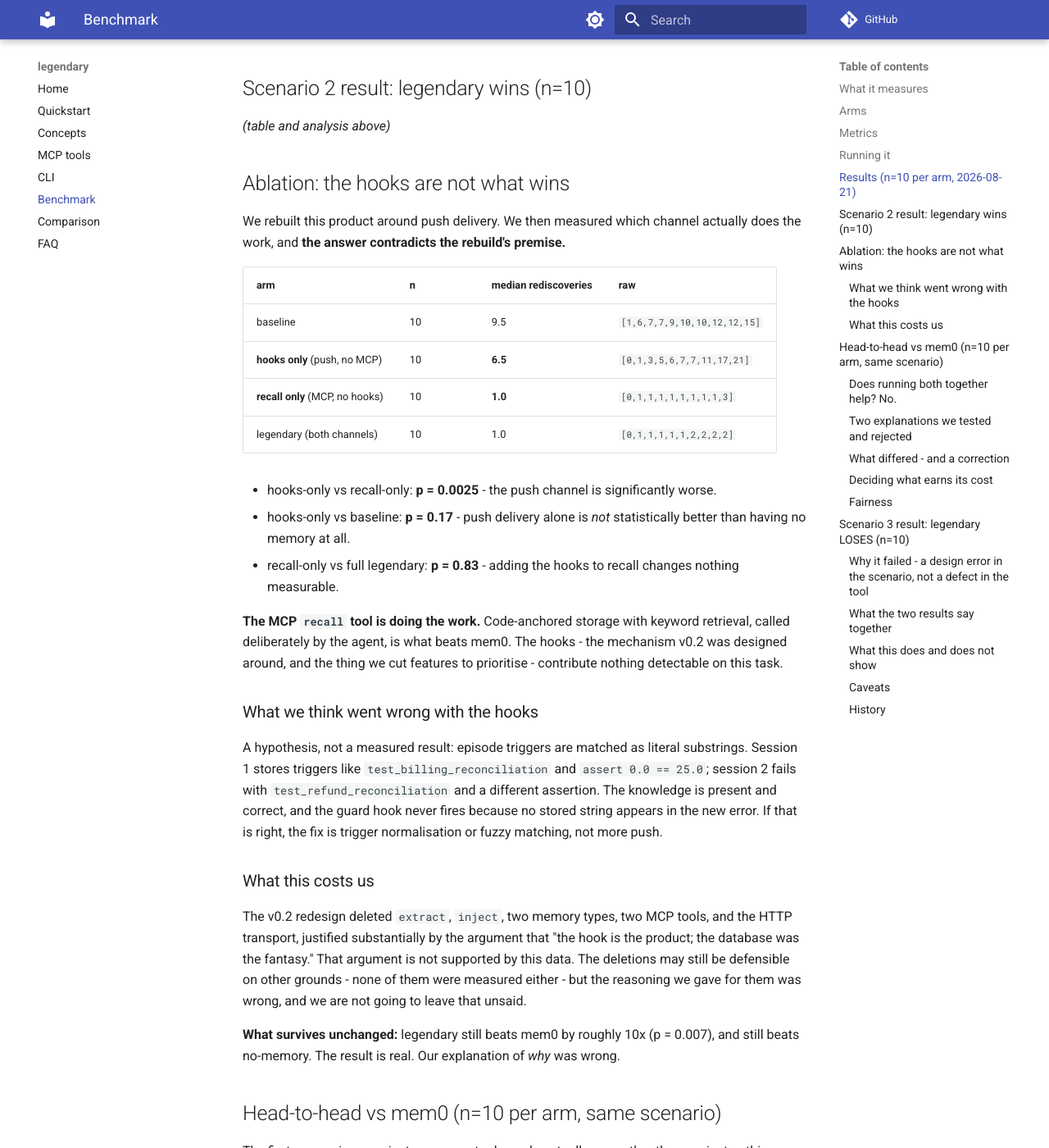
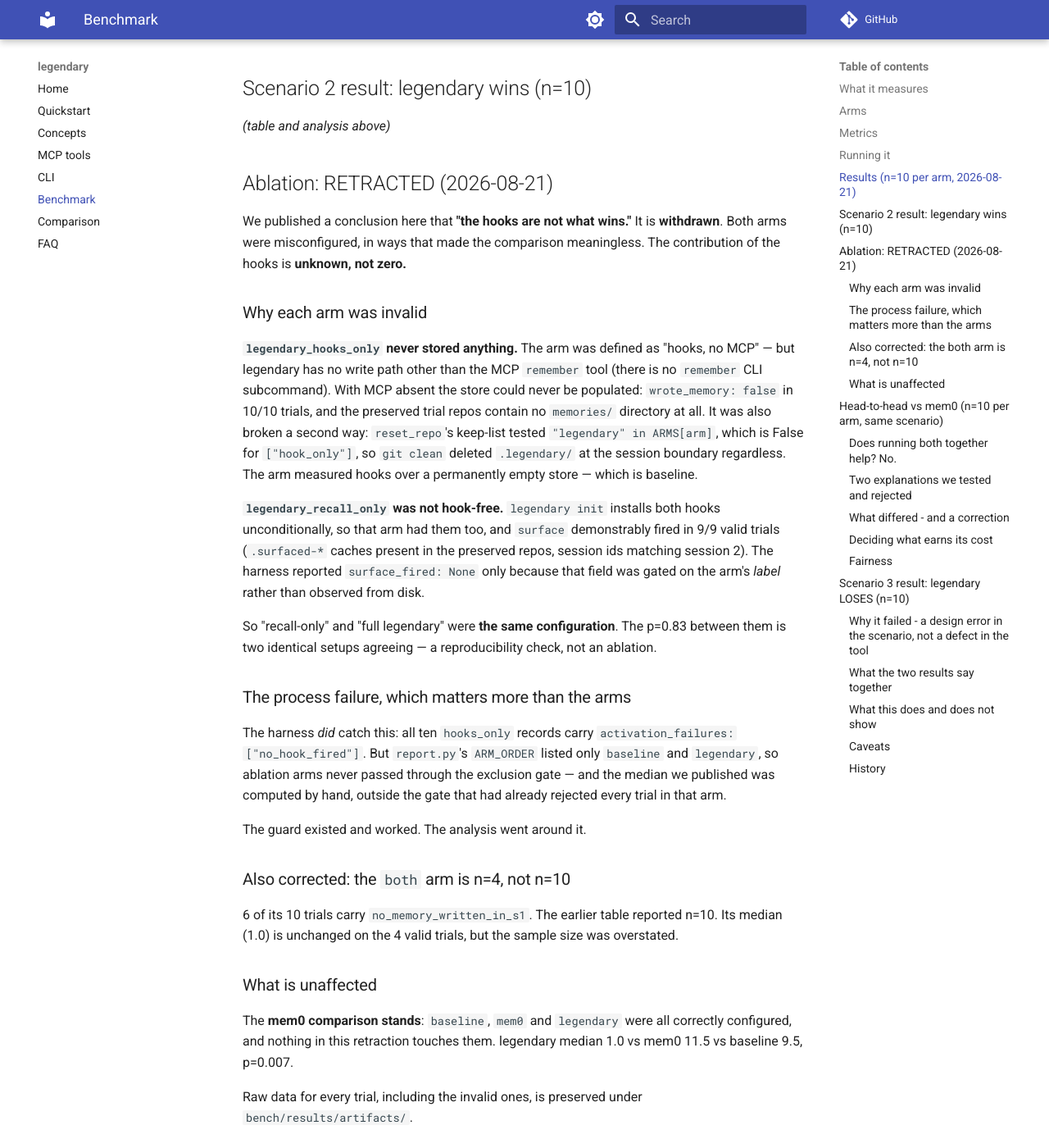
Before and after one commit to ashhadahsan/legendary, an MkDocs documentation site: the page built from docs/benchmark.md, in a window 1280 px wide and 1400 px high, scrolled down 1849 px. Shown: the whole window at 82% size. Built offline with MkDocs 1.6.1 and Material for MkDocs 9.7.7, drawn with Linux system fonts in a browser that asks for light colours; comment, search, counter and statistics services are not loaded; some of the changed text lies outside the part shown.

Commit message:
bench: retract the ablation - both arms were misconfigured
hooks_only had no write path (legendary has no remember CLI, and the arm had no
MCP server), so it stored nothing in 10/10 trials; reset_repo also deleted its
store at the session boundary. recall_only still had hooks installed by
legendary init, and surface fired in 9/9 - so it was the same configuration as
full legendary, and the p=0.83 was two identical setups agreeing.

The harness flagged all ten hooks_only trials with no_hook_fired. report.py's
ARM_ORDER omitted ablation arms, so the published median was computed by hand
outside the gate that had already rejected them.

Also corrects the both arm from n=10 to n=4 (6 trials failed activation).

The mem0 comparison is unaffected and stands.

```diff
--- a/docs/benchmark.md
+++ b/docs/benchmark.md
@@ -78,51 +78,59 @@ first try.
 
 *(table and analysis above)*
 
-## Ablation: the hooks are not what wins
+## Ablation: RETRACTED (2026-08-21)
 
-We rebuilt this product around push delivery. We then measured which channel
-actually does the work, and **the answer contradicts the rebuild's premise.**
+We published a conclusion here that **"the hooks are not what wins."** It is
+**withdrawn**. Both arms were misconfigured, in ways that made the comparison
+meaningless. The contribution of the hooks is **unknown, not zero.**
 
-| arm | n | median rediscoveries | raw |
-|---|---|---|---|
-| baseline | 10 | 9.5 | `[1,6,7,7,9,10,10,12,12,15]` |
-| **hooks only** (push, no MCP) | 10 | **6.5** | `[0,1,3,5,6,7,7,11,17,21]` |
-| **recall only** (MCP, no hooks) | 10 | **1.0** | `[0,1,1,1,1,1,1,1,1,3]` |
-| legendary (both channels) | 10 | 1.0 | `[0,1,1,1,1,1,2,2,2,2]` |
+### Why each arm was invalid
 
-- hooks-only vs recall-only: **p = 0.0025** - the push channel is significantly
-  worse.
-- hooks-only vs baseline: **p = 0.17** - push delivery alone is *not*
-  statistically better than having no memory at all.
-- recall-only vs full legendary: **p = 0.83** - adding the hooks to recall
-  changes nothing measurable.
+**`legendary_hooks_only` never stored anything.** The arm was defined as
+"hooks, no MCP" — but legendary has no write path other than the MCP `remember`
+tool (there is no `remember` CLI subcommand). With MCP absent the store could
+never be populated: `wrote_memory: false` in 10/10 trials, and the preserved
+trial repos contain no `memories/` directory at all. It was also broken a second
+way: `reset_repo`'s keep-list tested `"legendary" in ARMS[arm]`, which is False
+for `["hook_only"]`, so `git clean` deleted `.legendary/` at the session
+boundary regardless. The arm measured hooks over a permanently empty store —
+which is baseline.
 
-**The MCP `recall` tool is doing the work.** Code-anchored storage with
-keyword retrieval, called deliberately by the agent, is what beats mem0. The
-hooks - the mechanism v0.2 was designed around, and the thing we cut features
-to prioritise - contribute nothing detectable on this task.
+**`legendary_recall_only` was not hook-free.** `legendary init` installs both
+hooks unconditionally, so that arm had them too, and `surface` demonstrably
+fired in 9/9 valid trials (`.surfaced-*` caches present in the preserved repos,
+session ids matching session 2). The harness reported `surface_fired: None`
+only because that field was gated on the arm's *label* rather than observed
+from disk.
 
-### What we think went wrong with the hooks
+So "recall-only" and "full legendary" were **the same configuration**. The
+p=0.83 between them is two identical setups agreeing — a reproducibility check,
+not an ablation.
 
-A hypothesis, not a measured result: episode triggers are matched as literal
-substrings. Session 1 stores triggers like `test_billing_reconciliation` and
-`assert 0.0 == 25.0`; session 2 fails with `test_refund_reconciliation` and a
-different assertion. The knowledge is present and correct, and the guard hook
-never fires because no stored string appears in the new error. If that is
-right, the fix is trigger normalisation or fuzzy matching, not more push.
+### The process failure, which matters more than the arms
 
-### What this costs us
+The harness *did* catch this: all ten `hooks_only` records carry
+`activation_failures: ["no_hook_fired"]`. But `report.py`'s `ARM_ORDER` listed
+only `baseline` and `legendary`, so ablation arms never passed through the
+exclusion gate — and the median we published was computed by hand, outside the
+gate that had already rejected every trial in that arm.
 
-The v0.2 redesign deleted `extract`, `inject`, two memory types, two MCP tools,
-and the HTTP transport, justified substantially by the argument that "the hook
-is the product; the database was the fantasy." That argument is not supported
-by this data. The deletions may still be defensible on other grounds - none of
-them were measured either - but the reasoning we gave for them was wrong, and
-we are not going to leave that unsaid.
+The guard existed and worked. The analysis went around it.
 
-**What survives unchanged:** legendary still beats mem0 by roughly 10x
-(p = 0.007), and still beats no-memory. The result is real. Our explanation of
-*why* was wrong.
+### Also corrected: the `both` arm is n=4, not n=10
+
+6 of its 10 trials carry `no_memory_written_in_s1`. The earlier table reported
+n=10. Its median (1.0) is unchanged on the 4 valid trials, but the sample size
+was overstated.
+
+### What is unaffected
+
+The **mem0 comparison stands**: `baseline`, `mem0` and `legendary` were all
+correctly configured, and nothing in this retraction touches them. legendary
+median 1.0 vs mem0 11.5 vs baseline 9.5, p=0.007.
+
+Raw data for every trial, including the invalid ones, is preserved under
+`bench/results/artifacts/`.
 
 ## Head-to-head vs mem0 (n=10 per arm, same scenario)
 
@@ -151,7 +159,7 @@ legendary [0, 1, 1, 1, 1, 1, 2, 2, 2, 2]        = 13
 | arm | n | median | raw | total rediscoveries |
 |---|---|---|---|---|
 | mem0 | 10 | 11.5 | | 111 |
-| both | 10 | **1.0** | `[0,0,1,1,1,1,5,5,9,20]` | 43 |
+| both | 4 (6 excluded) | **1.0** | `[0,0,1,1,1,1,5,5,9,20]` (all 10 shown; 6 failed activation) | 43 |
 | legendary | 10 | **1.0** | `[0,1,1,1,1,1,2,2,2,2]` | **13** |
 
 Same median, but no measurable benefit and clearly worse stability: legendary
```
Also changed, not shown: README.md (+5 -6 lines).
